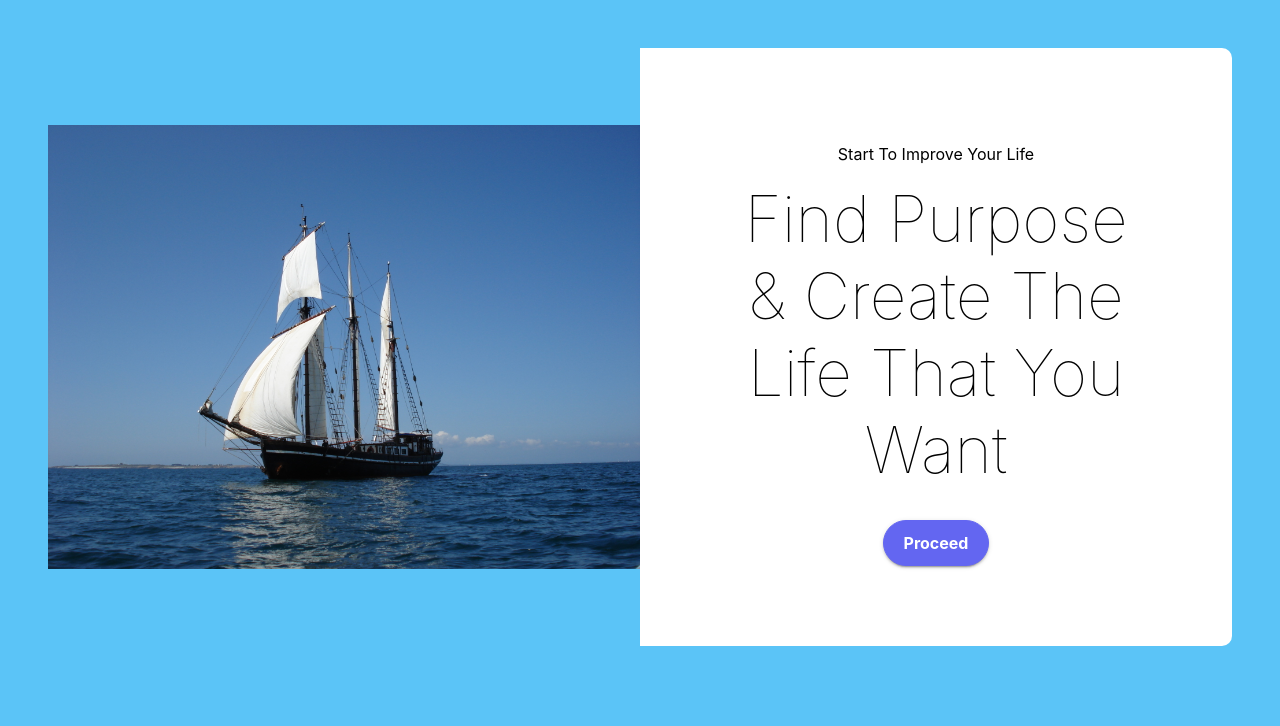
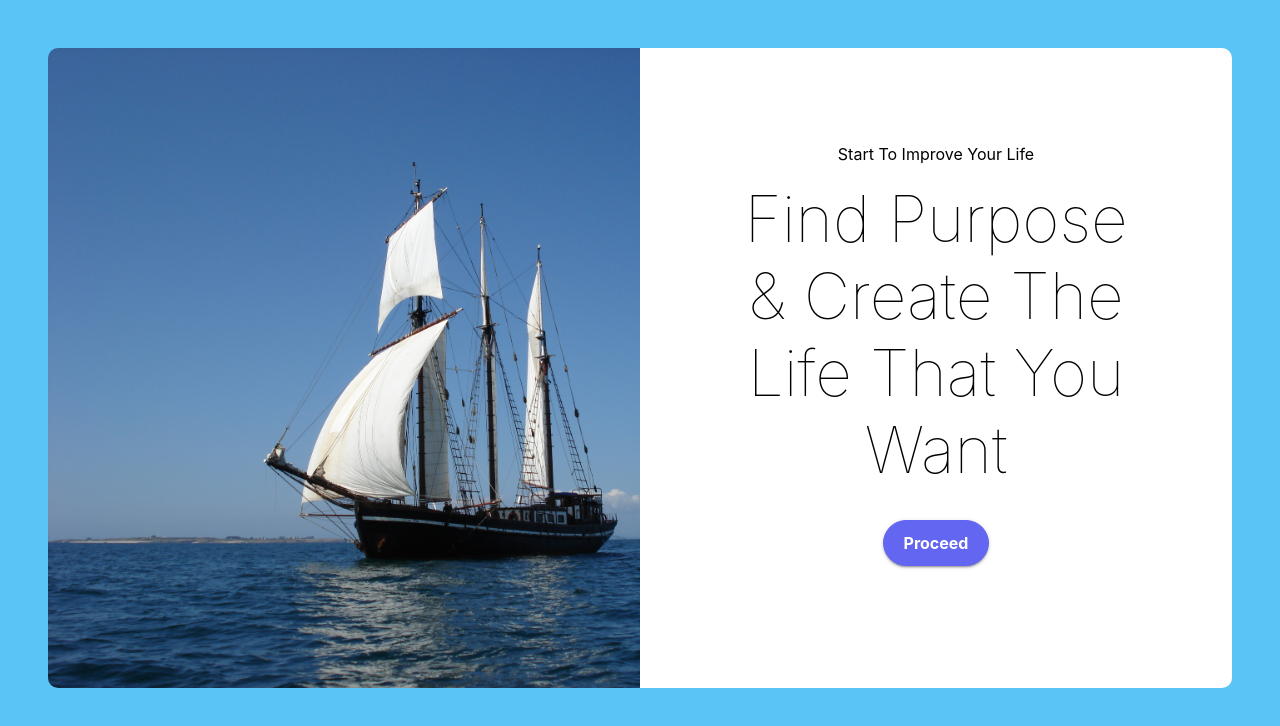
Before and after one commit to electricblues/web-blog, a Next.js app: page / in a window 1280 px wide. Shown: the top 726 px of the page. Built offline with nearby package versions, Linux system fonts and the light colour scheme.

Commit message:
fixed image not filling div properly

```diff
--- a/pages/index.js
+++ b/pages/index.js
@@ -9,8 +9,19 @@ const PictureWrapper = ({ image, children }) => {
   return (
     <div className="picture-wrapper">
       <div className="picture-wrapper-item">
-        <div style={{ height: "100%", width: "100%", position: "relative" }}>
-          <Image layout="fill" objectFit="contain" src={image} alt={"boat"} />
+        <div
+          style={{
+            height: "100%",
+            minHeight: "40rem",
+            width: "100%",
+            position: "relative",
+            backgroundSize: "cover",
+            backgroundImage: `url(${image})`,
+          }}
+        >
+          {/**
+         *
+        <Image layout="fill" objectFit="contain" src={image} alt={"boat"} />  */}
         </div>
       </div>
       <div className="picture-wrapper-item picture-wrapper-child">
@@ -42,9 +53,11 @@ export default function Home() {
         height: "100%",
       }}
     >
-      <PictureWrapper image={"/images/boat.jpg"}>
-        <Intro />
-      </PictureWrapper>
+      <div style={{ maxWidth: "100rem", margin: "auto" }}>
+        <PictureWrapper image={"/images/boat.jpg"}>
+          <Intro />
+        </PictureWrapper>
+      </div>
     </div>
   );
 }
```
